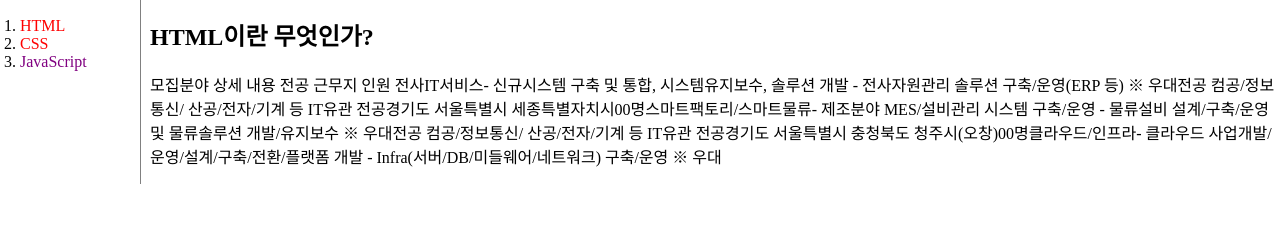
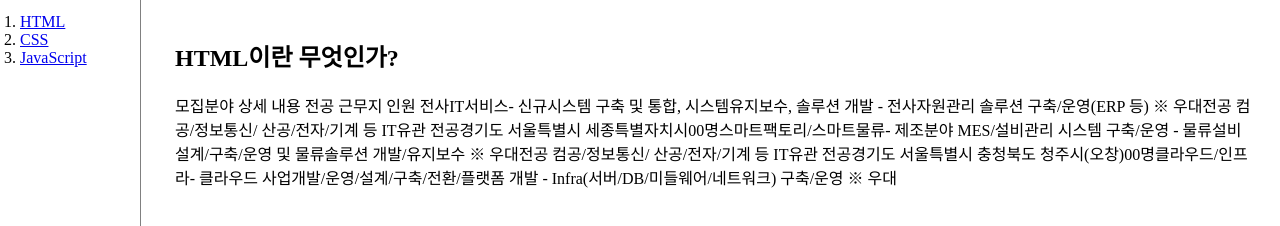
Before and after one commit to Marc416/Web1, a plain HTML site: page 1.html in a window 1280 px wide. Shown: the part 100-326 px from the top of the page. Drawn offline with Linux system fonts and the light colour scheme.

Commit message:
11.그리드 활용법

```diff
--- a/1.html
+++ b/1.html
@@ -1,55 +1,59 @@
 <!DOCTYPE html>
 <html lang="en">
+
 <head>
   <meta charset="UTF-8">
   <title>WEB1-HTML</title>
 </head>
+
 <body>
   <h1>Web</h1>
-    <div id ="grid">
+  <div id="grid">
     <ol>
       <li><a href=1.html>HTML</a></li>
-        <li><a href=2.html style="color:red;" id="first">CSS</a></li>
-        <li><a href=3.html class="saw">JavaScript</a></li>
+      <li><a href=2.html>CSS</a></li>
+      <li><a href=3.html>JavaScript</a></li>
     </ol>
-      <div>
+    <div id='article'>
       <h2>HTML이란 무엇인가?</h2>
-        <p>모집분야 상세 내용 전공 근무지 인원 전사IT서비스- 신규시스템 구축 및 통합, 시스템유지보수, 솔루션 개발 - 전사자원관리 솔루션 구축/운영(ERP 등) ※ 우대전공 컴공/정보통신/ 산공/전자/기계 등 IT유관 전공경기도 서울특별시 세종특별자치시00명스마트팩토리/스마트물류- 제조분야 MES/설비관리 시스템 구축/운영 - 물류설비 설계/구축/운영 및 물류솔루션 개발/유지보수 ※ 우대전공 컴공/정보통신/ 산공/전자/기계 등 IT유관 전공경기도 서울특별시 충청북도 청주시(오창)00명클라우드/인프라- 클라우드 사업개발/운영/설계/구축/전환/플랫폼 개발 - Infra(서버/DB/미들웨어/네트워크) 구축/운영 ※ 우대
+      <p>모집분야 상세 내용 전공 근무지 인원 전사IT서비스- 신규시스템 구축 및 통합, 시스템유지보수, 솔루션 개발 - 전사자원관리 솔루션 구축/운영(ERP 등) ※ 우대전공 컴공/정보통신/ 산공/전자/기계
+        등 IT유관 전공경기도 서울특별시 세종특별자치시00명스마트팩토리/스마트물류- 제조분야 MES/설비관리 시스템 구축/운영 - 물류설비 설계/구축/운영 및 물류솔루션 개발/유지보수 ※ 우대전공
+        컴공/정보통신/ 산공/전자/기계 등 IT유관 전공경기도 서울특별시 충청북도 청주시(오창)00명클라우드/인프라- 클라우드 사업개발/운영/설계/구축/전환/플랫폼 개발 -
+        Infra(서버/DB/미들웨어/네트워크) 구축/운영 ※ 우대
       </p>
     </div>
   </div>
   <style>
-        body{
+    body {
       margin: 0px;
     }
-        #first{
-          color: pink;
-        }
-        a{
-            color : red;
-            text-decoration:none;
-        }
-        h1{
+
+
+    h1 {
       font-size: 45px;
       text-align: center;
-          border-bottom: 5px solid gray;
+      border-bottom: 1px solid gray;
       margin: 0px;
       padding: 20px
     }
-        .saw{
-          color: purple;
-        }
-        ol{
+
+    /*아이디 값이 그리드 밑의 ol의 속성  */
+    #grid ol {
       border-right: 1px solid gray;
       width: 100px;
       margin: 0px;
       padding: 20px
     }
-        #grid{
-          display:grid;
+
+    #grid {
+      display: grid;
       grid-template-columns: 150px 1fr;
     }
 
+    #article {
+      padding: 25px;
+    }
   </style>
 </body>
+
 </html>
```
Lines whose indentation alone changed are shown as unchanged.
